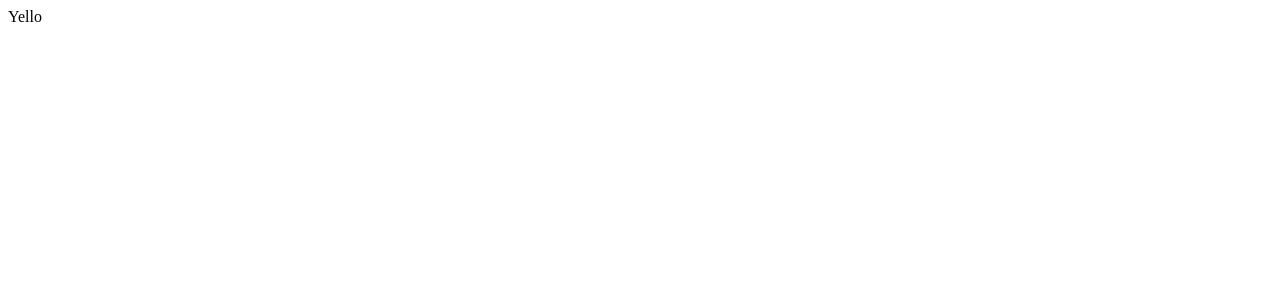
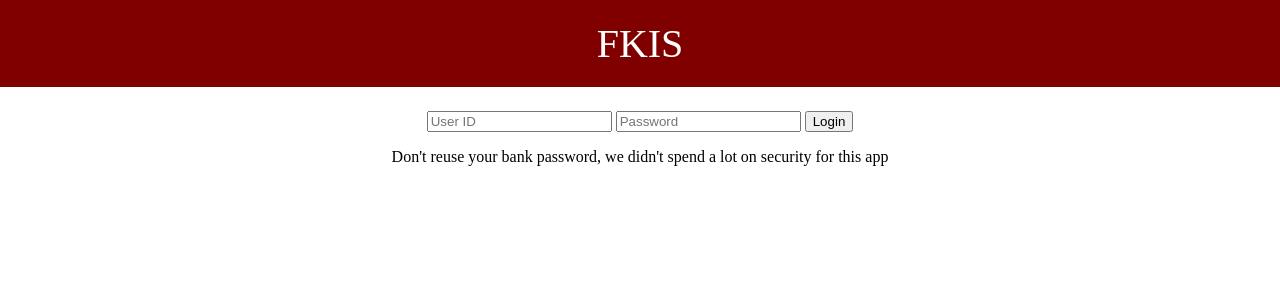
Before and after one commit to start-up-tech/FKIS-Project, a PHP site: page / in a window 1280 px wide. Before the commit the part shown is almost empty. Shown: the top 300 px of the page. Run offline with PHP 8.4, Linux system fonts and the light colour scheme.

Commit message:
17052021 1352

```diff
--- a/index.php
+++ b/index.php
@@ -5,8 +5,22 @@
     <meta http-equiv="X-UA-Compatible" content="IE=edge">
     <meta name="viewport" content="width=device-width, initial-scale=1.0">
     <title>Login</title>
+    <link rel="stylesheet" href="styles/main.css">
 </head>
 <body>
-    Yello
+    <nav>FKIS</nav>
+    <div id="loginPanel">
+        <form action="login.php" method="post">
+            <input type="text" name="userID" id="" placeholder="User ID">
+            <input type="password" name="userPwd" id="" placeholder="Password">
+            <input type="submit" value="Login">
+            <p>
+                Don't reuse your bank password,
+                we didn't spend a lot on security
+                for this app
+            </p>
+        </form>
+    </div>
+
 </body>
 </html>
--- /dev/null
+++ b/styles/main.css
@@ -0,0 +1,15 @@
+body{
+    margin: 0;
+    padding: 0;
+}
+nav{
+    text-align: center;
+    font-size: 5vh;
+    background-color: maroon;
+    color: white;
+    padding: 2.5vh;
+    margin-bottom: 3vh;
+}
+#loginPanel{
+    text-align: center;
+}
```
